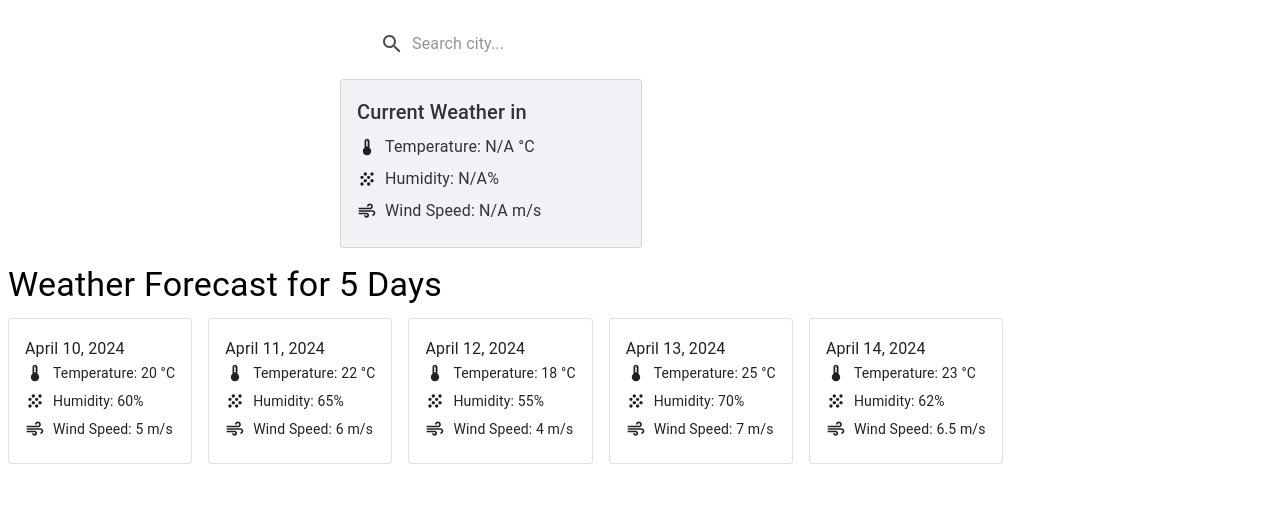
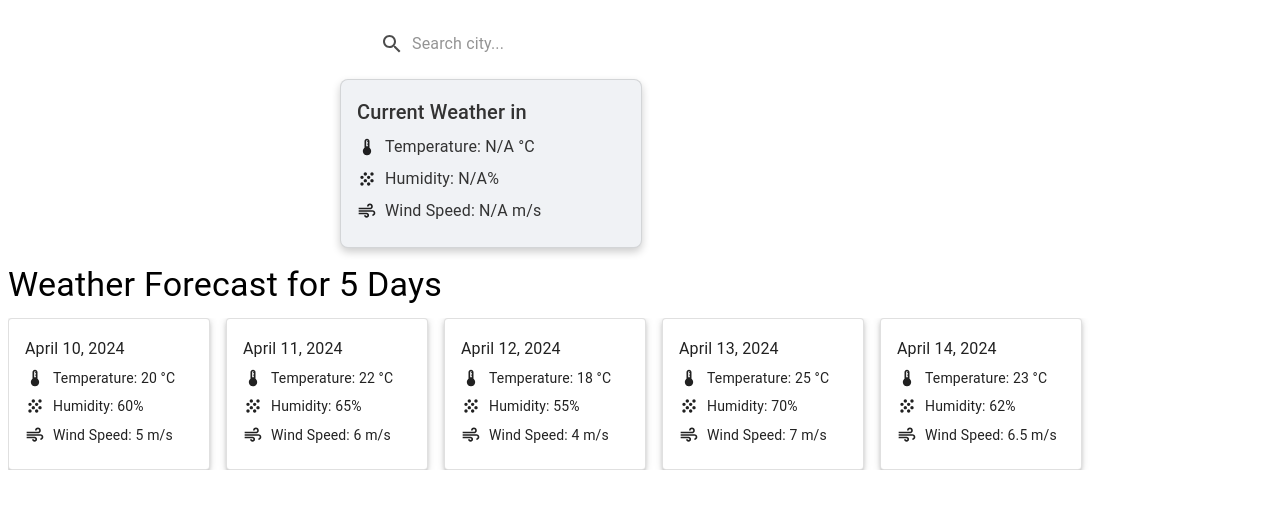
Before and after one commit to OpiniIsaac/weather-dashboard-application, a React (Vite) app: page / in a window 1280 px wide. Shown: the top 508 px of the page. Built offline with nearby package versions, Linux system fonts and the light colour scheme.

Commit message:
started on animations

```diff
--- a/src/components/CurrentWeatherComponent.jsx
+++ b/src/components/CurrentWeatherComponent.jsx
@@ -1,4 +1,4 @@
-import  { useState } from 'react';
+import { useState } from 'react';
 import { Card, CardContent, Typography, Box } from '@mui/material';
 import { styled } from '@mui/material/styles';
 import InputBase from '@mui/material/InputBase';
@@ -38,7 +38,7 @@ export default function CurrentWeatherComponent() {
     <Box sx={{ padding: 2, maxWidth: 600, margin: 'auto' }}>
       <SearchComponent color={color}>
         <StyledSearchIconWrapperComponent>
-          <SearchIcon />
+          <SearchIcon style={{ animation: searchInput ? 'rotate 2s linear infinite' : 'none' }} />
         </StyledSearchIconWrapperComponent>
         <StyledInputBase
           placeholder="Search city..."
@@ -54,7 +54,7 @@ export default function CurrentWeatherComponent() {
       </SearchComponent>
 
       {weatherData && (
-        <Card variant="outlined" sx={{ maxWidth: 300, marginTop: 2, backgroundColor: '#F0F2F5' }}>
+        <StyledCard variant="outlined" sx={{ maxWidth: 300, marginTop: 2, backgroundColor: '#F0F2F5', boxShadow: '0 4px 8px 0 rgba(0,0,0,0.2)', borderRadius: '8px' }}>
           <CardContent>
             <Typography variant="h6" gutterBottom sx={{ color: '#333333' }}>
               Current Weather in {searchInput}
@@ -72,7 +72,7 @@ export default function CurrentWeatherComponent() {
               <Typography variant="body1" sx={{ color: '#333333' }}>Wind Speed: {weatherData.wind.speed} m/s</Typography>
             </Box>
           </CardContent>
-        </Card>
+        </StyledCard>
       )}
     </Box>
  );
@@ -88,5 +88,18 @@ const StyledInputBase = styled(InputBase)(({ theme }) => ({
     [theme.breakpoints.up('md')]: {
       width: '20ch',
     },
+    '&:focus': {
+      borderColor: theme.palette.primary.main,
+      boxShadow: `0 0 0 0.2rem ${theme.palette.primary.light}`,
+    },
  },
 }));
+
+const StyledCard = styled(Card)(({ theme }) => ({
+ transition: theme.transitions.create('box-shadow', {
+    duration: theme.transitions.duration.shorter,
+ }),
+ '&:hover': {
+    boxShadow: theme.shadows[10],
+ },
+}));
--- a/src/components/WeatherForecastCard.jsx
+++ b/src/components/WeatherForecastCard.jsx
@@ -1,14 +1,28 @@
 import PropTypes from 'prop-types';
 import { Card, CardContent, Typography, Box } from '@mui/material';
+import { styled } from '@mui/material/styles';
 import DeviceThermostatIcon from '@mui/icons-material/DeviceThermostat';
 import GrainIcon from '@mui/icons-material/Grain';
 import AirIcon from '@mui/icons-material/Air';
 
+const StyledCard = styled(Card)(({ theme }) => ({
+  backgroundColor: theme.palette.background.default,
+  boxShadow: theme.shadows[3],
+  marginRight: theme.spacing(2),
+  flexShrink: 0,
+  minWidth: 200,
+  '&:hover': {
+    boxShadow: theme.shadows[8],
+  },
+}));
+
 const WeatherForecastCard = ({ day }) => {
   return (
-    <Card variant="outlined" sx={{ marginRight: 2, flexShrink: 0 }}>
+    <StyledCard variant="outlined">
       <CardContent>
-        <Typography variant="subtitle1">{day.date}</Typography>
+        <Typography variant="subtitle1" gutterBottom>
+          {day.date}
+        </Typography>
         <Box sx={{ display: 'flex', alignItems: 'center', marginBottom: 1 }}>
           <DeviceThermostatIcon fontSize="small" sx={{ marginRight: 1 }} />
           <Typography variant="body2">Temperature: {day.temperature} °C</Typography>
@@ -22,7 +36,7 @@ const WeatherForecastCard = ({ day }) => {
           <Typography variant="body2">Wind Speed: {day.windSpeed} m/s</Typography>
         </Box>
       </CardContent>
-    </Card>
+    </StyledCard>
   );
 };
 
--- a/src/pages/homePage.jsx
+++ b/src/pages/homePage.jsx
@@ -1,6 +1,6 @@
 import CurrentWeatherComponent from "../components/CurrentWeatherComponent";
 
-import WeatherForecast from "../components/weatherforcust";
+import WeatherForecast from "../components/WeatherForecast";
 
 export default function HomePage() {
   const dummyForecastData = [
```
Also changed, not shown: src/components/WeatherForecast.jsx (renamed from src/components/weatherforcust.jsx). Lines whose indentation alone changed are shown as unchanged.
